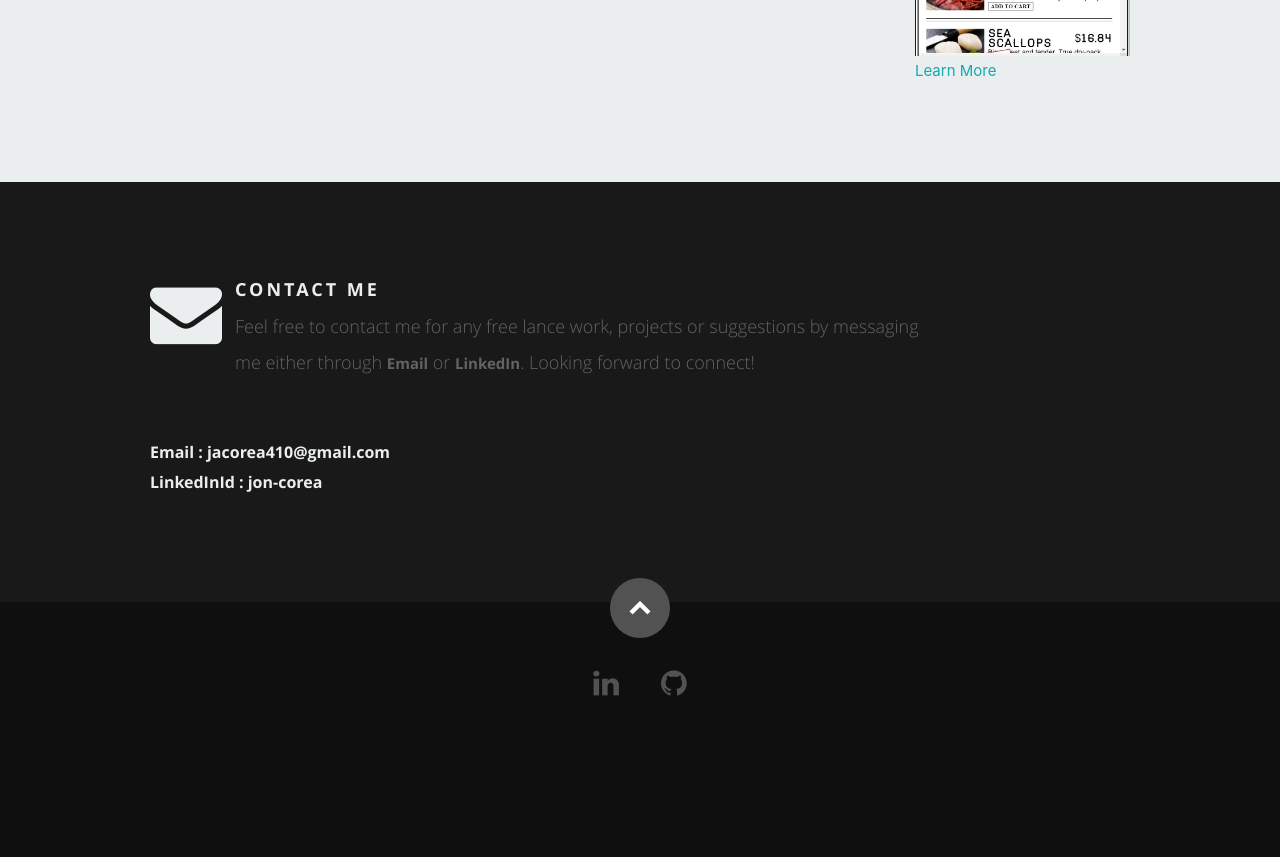
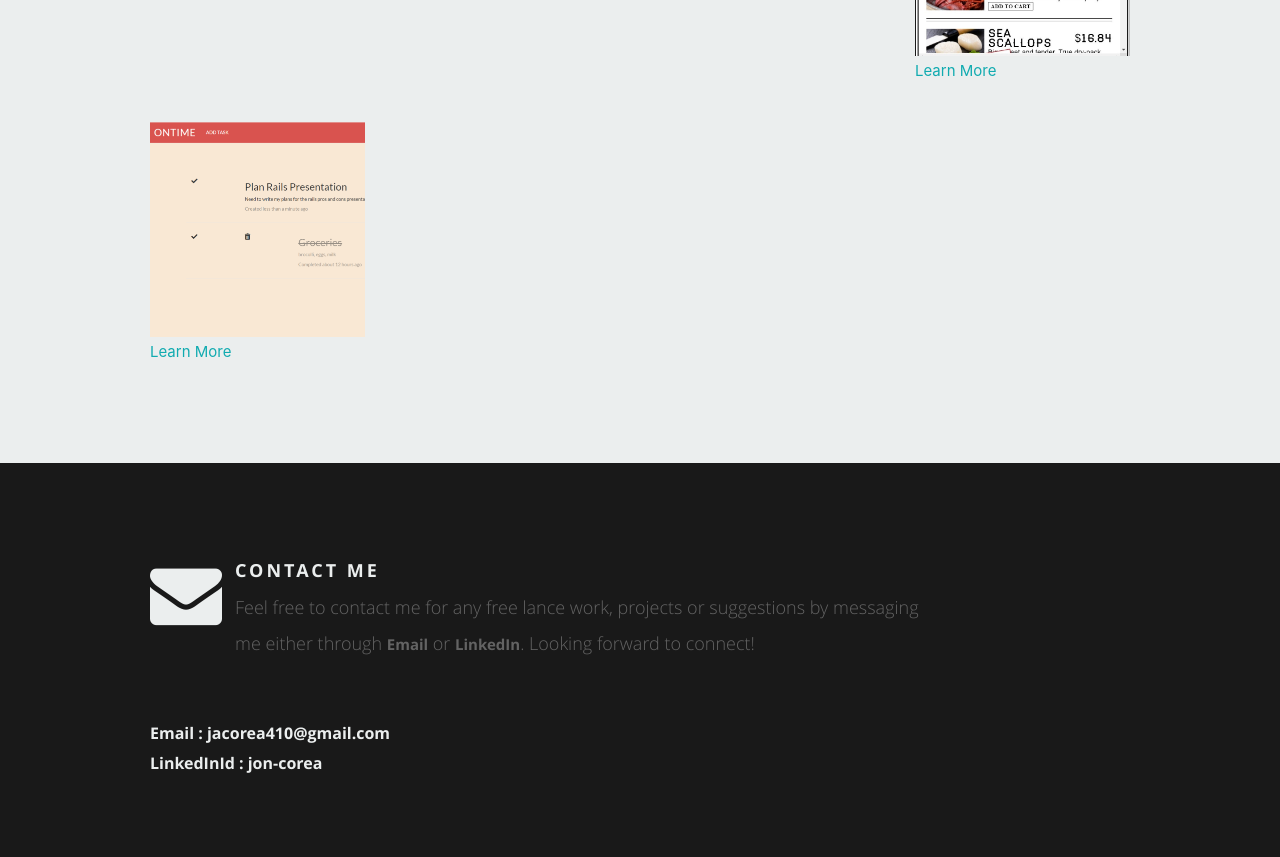
Before and after one commit to rbhatia46/React-Portfolio, a React (Create React App) app: page / in a window 1280 px wide. Shown: the part 4500-5357 px from the top of the page. Before the commit the page ends 5277 px from the top, so only its background shows below. Built offline with nearby package versions, Linux system fonts and the light colour scheme.

Commit message:
add OnTime To List App to projects section.

```diff
--- a/src/resumeData.js
+++ b/src/resumeData.js
@@ -124,6 +124,12 @@ let resumeData = {
         "description":"A fish restaurant app created in Reactjs utilizing Google Firebase authentication and real-time database to manage fish available for a restuarants menu.",
         "imgurl":"images/portfolio/catchOfTheDay.jpg",
         "href": "https://catch-of-the-day-jacorea.netlify.com/"
+      },
+      {
+        "name":"On Time",
+        "description":"A To Do List app created in rails. It has basic CRUD capibilities and helps monitor time when task was created. Additionally, it utilizes rails devise for user login/authentication.",
+        "imgurl":"images/portfolio/onTime_square.png",
+        "href": "https://ontimetask.herokuapp.com/"
       }
     ],
     "testimonials":[
```
Also changed, not shown: public/images/portfolio/onTime_square.png (added).
